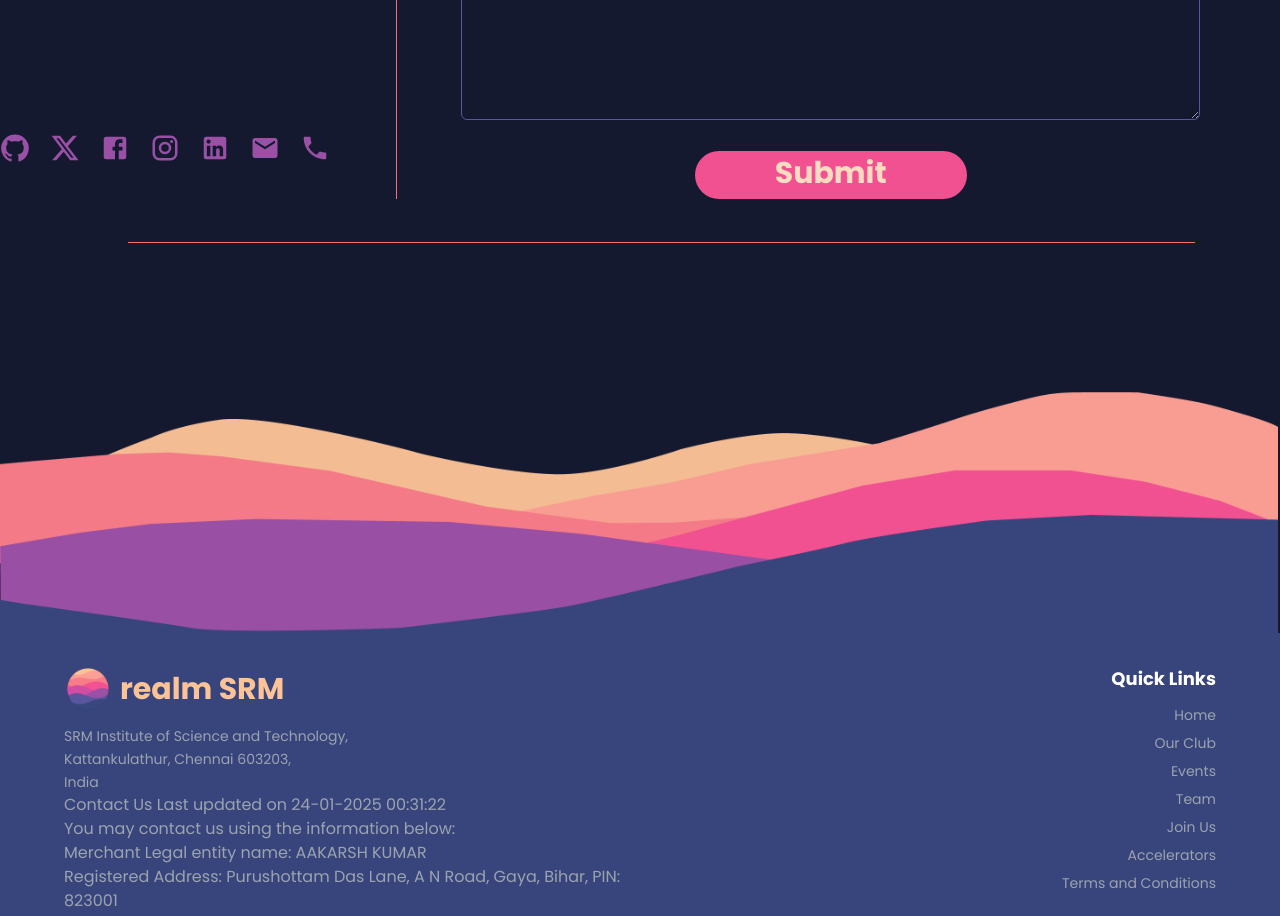
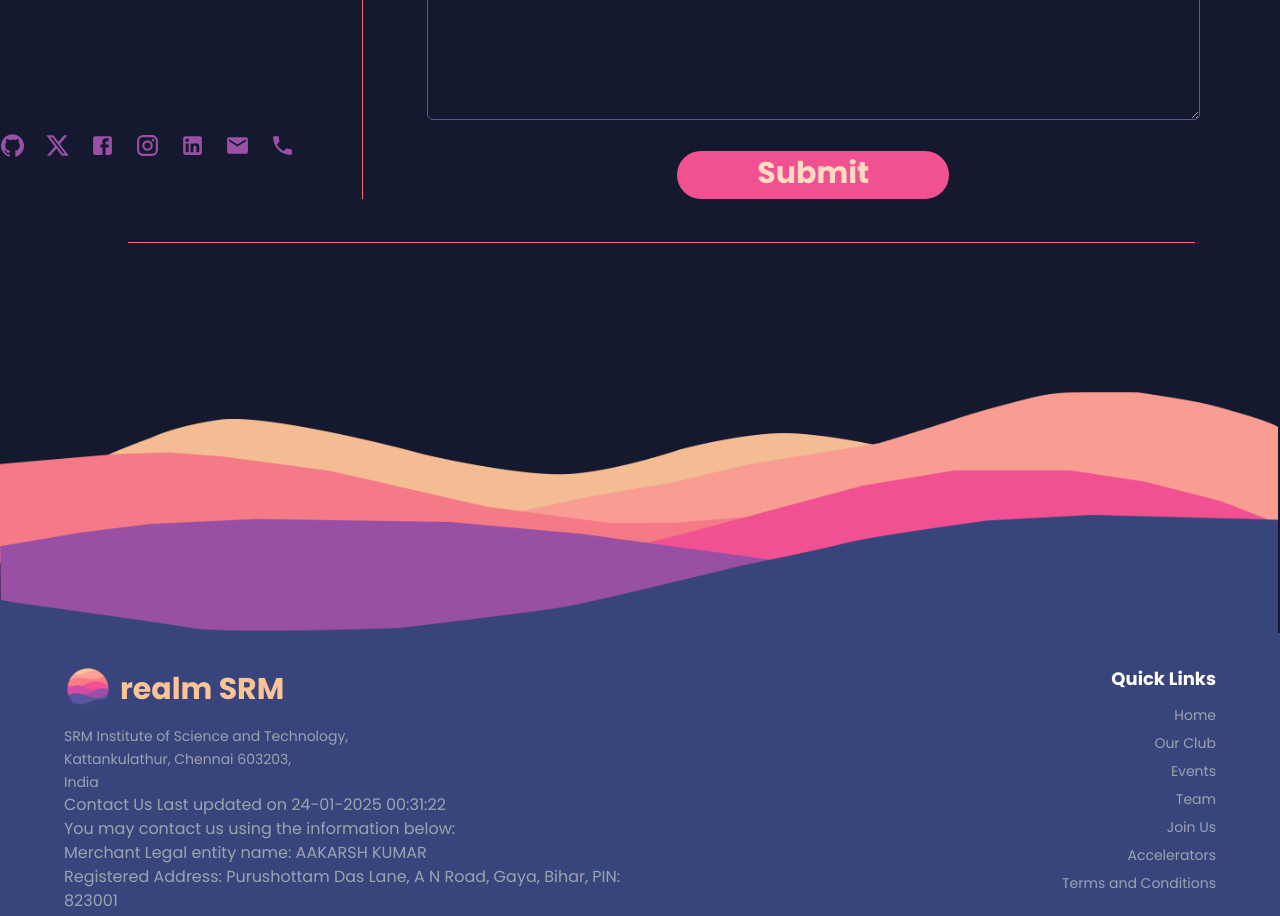
Before and after one commit to realm-SRM/realm-srm-website, a React (Vite) app: page / in a window 1280 px wide. Shown: the part 3100-4016 px from the top of the page. Built offline with nearby package versions, Linux system fonts and the light colour scheme; grey boxes are pictures that could not be loaded.

Commit message:
fix: Minor Contact Us icon

```diff
--- a/src/Components/sections/Contact.jsx
+++ b/src/Components/sections/Contact.jsx
@@ -90,13 +90,13 @@ export default function Contact(){
       </div>
     </div>
                 <div className="flex flex-row justify-center gap-5 my-0 lg:my-8">
-                    <a href="http://github.com/realm-SRM" target="_blank" className="hover:brightness-150 transition"><button><GitHubIcon style={{'color': '#9A50A5', fontSize: 30}} /></button></a>
-                    <a href="http://x.com" target="_blank" className="hover:brightness-150 transition"><button><XIcon style={{'color': '#9A50A5', fontSize: 30}} /></button></a>
-                    <a href="http://facebook.com" target="_blank" className="hover:brightness-150 transition"><button><FacebookIcon style={{'color': '#9A50A5', fontSize: 30}} /></button></a>
-                    <a href="http://instagram.com" target="_blank" className="hover:brightness-150 transition"><button><InstagramIcon style={{'color': '#9A50A5', fontSize: 30}} /></button></a>
-                    <a href="http://linkedin.com" target="_blank" className="hover:brightness-150 transition"><button><LinkedInIcon style={{'color': '#9A50A5', fontSize: 30}} /></button></a>
-                    <a href="mailto:srmrealm@gmail.com" target="_blank" className="hover:brightness-150 transition"><button><EmailIcon style={{'color': '#9A50A5', fontSize: 30}} /></button></a>
-                    <a href="tel:9599714677" target="_blank" className="hover:brightness-150 transition"><button><LocalPhoneIcon style={{'color': '#9A50A5', fontSize: 30}} /></button></a>
+                    <a href="http://github.com/realm-SRM" target="_blank" className="hover:brightness-150 transition"><button><GitHubIcon style={{'color': '#9A50A5', fontSize: 25}} /></button></a>
+                    <a href="http://x.com" target="_blank" className="hover:brightness-150 transition"><button><XIcon style={{'color': '#9A50A5', fontSize: 25}} /></button></a>
+                    <a href="http://facebook.com" target="_blank" className="hover:brightness-150 transition"><button><FacebookIcon style={{'color': '#9A50A5', fontSize: 25}} /></button></a>
+                    <a href="http://instagram.com" target="_blank" className="hover:brightness-150 transition"><button><InstagramIcon style={{'color': '#9A50A5', fontSize: 25}} /></button></a>
+                    <a href="http://linkedin.com" target="_blank" className="hover:brightness-150 transition"><button><LinkedInIcon style={{'color': '#9A50A5', fontSize: 25}} /></button></a>
+                    <a href="mailto:srmrealm@gmail.com" target="_blank" className="hover:brightness-150 transition"><button><EmailIcon style={{'color': '#9A50A5', fontSize: 25}} /></button></a>
+                    <a href="tel:9599714677" target="_blank" className="hover:brightness-150 transition"><button><LocalPhoneIcon style={{'color': '#9A50A5', fontSize: 25}} /></button></a>
                 </div>
             </div>
 
```
